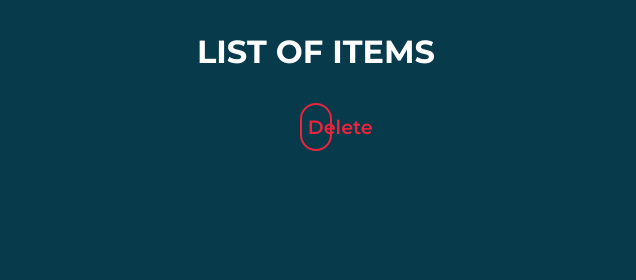
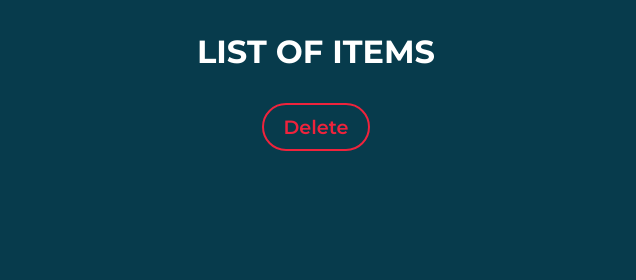
Before and after one commit to tronbeing3030/list-of-items, a plain HTML site: page index.html in a window 1280 px wide. Shown: the top 280 px of the page, 644-1280 px from the left. Drawn offline with Linux system fonts and the light colour scheme.

Commit message:
Update styles.css

```diff
--- a/styles.css
+++ b/styles.css
@@ -126,7 +126,7 @@
 }
 
 .del {
-    width: 40%;
+    width: 100%;
     height: 2.5em;
     color: #ef233c;
     text-align: center;
@@ -136,6 +136,7 @@
     border-color: #ef233c;
     border-style: solid;
     background: none;
+    padding: 0 1em ;
     margin: 0 0 1.5em 0;
 }
 
```
